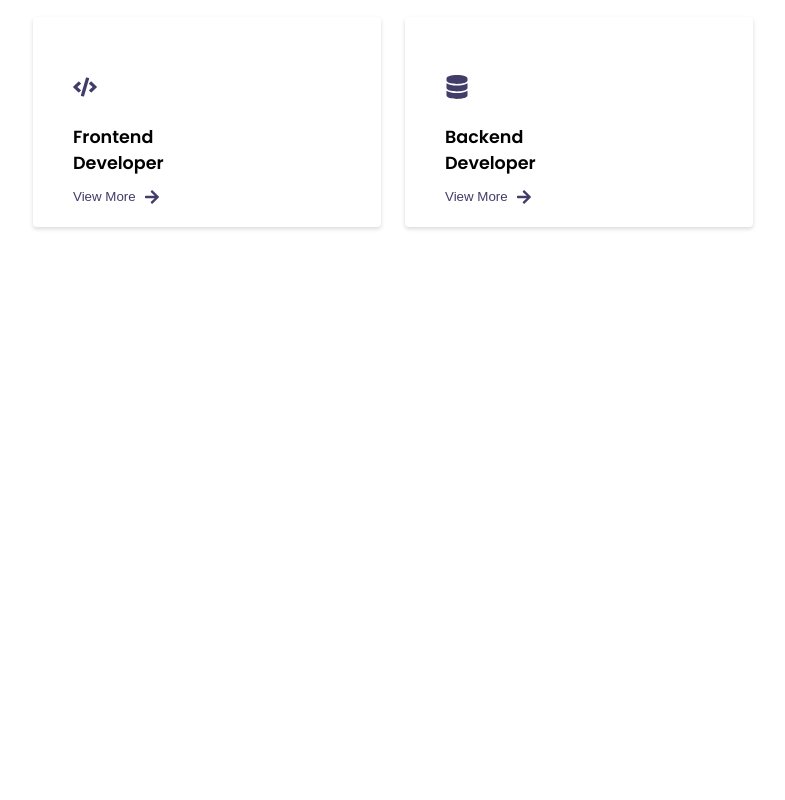
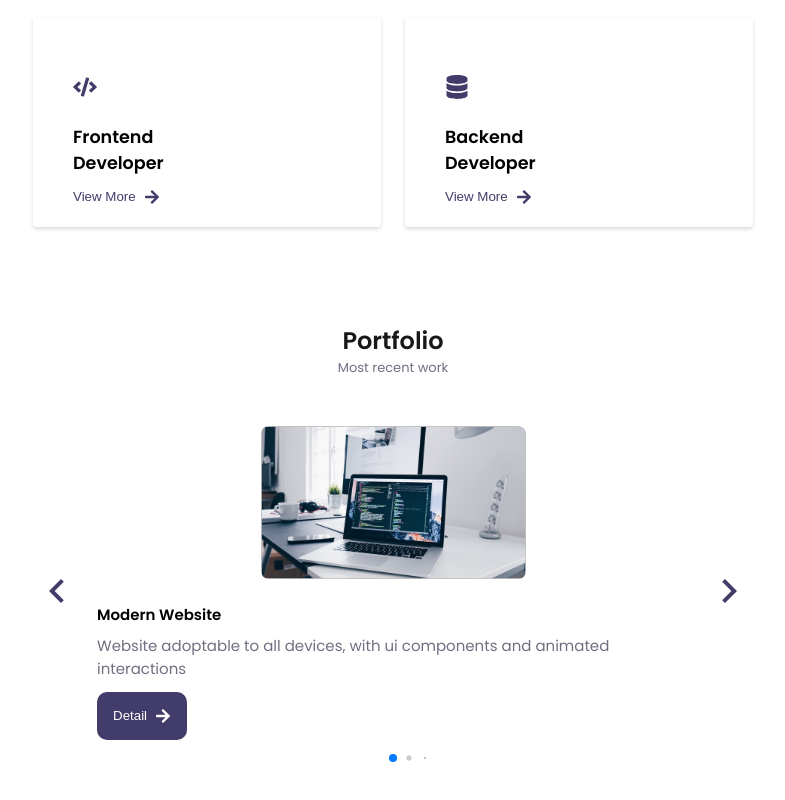
Before and after one commit to iqbalseptyan/react-portfolio, a React (Create React App) app: page / in a window 1280 px wide. Shown: the part 2041-2841 px from the top of the page, without its empty margins (15-800 px from the left). Before the commit the page ends 2380 px from the top, so only its background shows below. Built offline with nearby package versions, Linux system fonts and the light colour scheme.

Commit message:
add portfolio

```diff
--- a/src/App.css
+++ b/src/App.css
@@ -72,3 +72,8 @@ body {
   font-size: var(--normal-font-size);
   background-color: var(--white-color);
 }
+
+.swiper-button-next,
+.swiper-container-rtl .swiper-button-prev {
+  color: black;
+}
--- a/src/App.js
+++ b/src/App.js
@@ -2,6 +2,7 @@ import "./App.css";
 import About from "./components/About/About";
 import Home from "./components/Home/Home";
 import Navbar from "./components/Navbar/Navbar";
+import Portfolio from "./components/Portfolio/Portfolio";
 import Services from "./components/Services/Services";
 import Skills from "./components/Skills/Skills";
 
@@ -13,6 +14,7 @@ function App() {
       <About />
       <Skills />
       <Services />
+      <Portfolio />
     </>
   );
 }
--- a/src/components/Portfolio/Portfolio.jsx
+++ b/src/components/Portfolio/Portfolio.jsx
@@ -1,35 +1,129 @@
-import React from "react";
-// import Swiper JS
+import React, { useRef } from "react";
+import { Section, SectionSubtitle, SectionTitle } from "../GlobalElements";
+import {
+  PortfolioDescription,
+  ContainerPortfolio,
+  PortfolioData,
+  PortfolioImg,
+  PortfolioTitle,
+  PortfolioContent,
+  SwiperButtonNext,
+  SwiperIcon,
+  SwiperButtonPrev,
+  SwiperNavigation,
+} from "./PortfolioElements";
+import { Button, ButtonFlex, ButtonIcon } from "../ButtonElements";
+import image from "../../images/Image.png";
+import { FaArrowRight } from "react-icons/fa";
+import { MdKeyboardArrowLeft, MdKeyboardArrowRight } from "react-icons/md";
 import { Swiper, SwiperSlide } from "swiper/react";
-// import Swiper styles
+import SwiperCore, { Navigation, Pagination } from "swiper/core";
 import "swiper/swiper-bundle.css";
 import "swiper/components/navigation/navigation.min.css";
+import "swiper/components/pagination/pagination.min.css";
 
-// import Swiper core and required modules
-import SwiperCore, { Navigation, Pagination } from "swiper/core";
+SwiperCore.use([Navigation, Pagination]);
 
-// install Swiper modules
-SwiperCore.use([Navigation, Pagination]);
 const Portfolio = () => {
+  const prevRef = useRef(null);
+  const nextRef = useRef(null);
+
   return (
-    <>
+    <Section>
+      <SectionTitle>Portfolio</SectionTitle>
+      <SectionSubtitle>Most recent work</SectionSubtitle>
+      <ContainerPortfolio>
         <Swiper
-        navigation={true}
+          loop
+          navigation={{
+            prevEl: prevRef.current,
+            nextEl: nextRef.current,
+          }}
+          onBeforeInit={(swiper) => {
+            swiper.params.navigation.prevEl = prevRef.current;
+            swiper.params.navigation.nextEl = nextRef.current;
+            swiper.navigation.update();
+          }}
           pagination={{
             dynamicBullets: true,
           }}
         >
-        <SwiperSlide>Slide 1</SwiperSlide>
-        <SwiperSlide>Slide 2</SwiperSlide>
-        <SwiperSlide>Slide 3</SwiperSlide>
-        <SwiperSlide>Slide 4</SwiperSlide>
-        <SwiperSlide>Slide 5</SwiperSlide>
-        <SwiperSlide>Slide 6</SwiperSlide>
-        <SwiperSlide>Slide 7</SwiperSlide>
-        <SwiperSlide>Slide 8</SwiperSlide>
-        <SwiperSlide>Slide 9</SwiperSlide>
+          <SwiperSlide>
+            <PortfolioContent>
+              <PortfolioImg src={image} />
+              <PortfolioData>
+                <PortfolioTitle>Modern Website</PortfolioTitle>
+                <PortfolioDescription>
+                  Website adoptable to all devices, with ui components and
+                  animated interactions
+                </PortfolioDescription>
+                <Button>
+                  <ButtonFlex>
+                    Detail
+                    <ButtonIcon>
+                      <FaArrowRight />
+                    </ButtonIcon>
+                  </ButtonFlex>
+                </Button>
+              </PortfolioData>
+            </PortfolioContent>
+          </SwiperSlide>
+          <SwiperSlide>
+            <PortfolioContent>
+              <PortfolioImg src={image} />
+              <PortfolioData>
+                <PortfolioTitle>Modern Website</PortfolioTitle>
+                <PortfolioDescription>
+                  Website adoptable to all devices, with ui components and
+                  animated interactions
+                </PortfolioDescription>
+                <Button>
+                  <ButtonFlex>
+                    Detail
+                    <ButtonIcon>
+                      <FaArrowRight />
+                    </ButtonIcon>
+                  </ButtonFlex>
+                </Button>
+              </PortfolioData>
+            </PortfolioContent>
+          </SwiperSlide>
+          <SwiperSlide>
+            <PortfolioContent>
+              <PortfolioImg src={image} />
+              <PortfolioData>
+                <PortfolioTitle>Modern Website</PortfolioTitle>
+                <PortfolioDescription>
+                  Website adoptable to all devices, with ui components and
+                  animated interactions
+                </PortfolioDescription>
+                <Button>
+                  <ButtonFlex>
+                    Detail
+                    <ButtonIcon>
+                      <FaArrowRight />
+                    </ButtonIcon>
+                  </ButtonFlex>
+                </Button>
+              </PortfolioData>
+            </PortfolioContent>
+          </SwiperSlide>
+
+          <SwiperNavigation>
+            <SwiperButtonPrev ref={prevRef}>
+              <SwiperIcon>
+                <MdKeyboardArrowLeft />
+              </SwiperIcon>
+            </SwiperButtonPrev>
+            <SwiperButtonNext ref={nextRef}>
+              <SwiperIcon>
+                <MdKeyboardArrowRight />
+              </SwiperIcon>
+            </SwiperButtonNext>
+          </SwiperNavigation>
         </Swiper>
-    </>
+      </ContainerPortfolio>
+    </Section>
   );
 };
 
--- a/src/components/Portfolio/PortfolioElements.jsx
+++ b/src/components/Portfolio/PortfolioElements.jsx
@@ -0,0 +1,58 @@
+import styled from "styled-components";
+import { Container, Grid } from "../GlobalElements";
+
+export const ContainerPortfolio = styled(Container)``;
+
+export const PortfolioContent = styled(Grid)`
+  padding: 0 2.5rem;
+`;
+
+export const PortfolioImg = styled.img`
+  width: 265px;
+  border-radius: 0.5rem;
+  justify-self: center;
+`;
+export const PortfolioData = styled.div`
+  margin-bottom: var(--mb-2);
+`;
+
+export const PortfolioTitle = styled.h1`
+  color: var(--black-color);
+  font-size: var(--h3-font-size);
+  margin-bottom: var(--mb-0-5);
+`;
+
+export const PortfolioDescription = styled.p`
+  color: var(--grey-color);
+  margin-bottom: var(--mb-0-75);
+`;
+
+export const SwiperNavigation = styled.div`
+  display: flex;
+  position: absolute;
+  align-items: center;
+  justify-content: space-between;
+  height: 100%;
+  top: 0;
+  left: 0;
+  right: 0;
+  bottom: 0;
+  cursor: pointer;
+  z-index: 100;
+  transition: 0.3s;
+`;
+
+export const SwiperButtonPrev = styled.div`
+  cursor: pointer;
+  left: -0.5rem;
+`;
+
+export const SwiperButtonNext = styled.div`
+  cursor: pointer;
+  right: -0.5rem;
+`;
+
+export const SwiperIcon = styled.div`
+  font-size: 3rem;
+  color: var(--dark-purple-color);
+`;
```
Also changed, not shown: src/images/Image.png (added). Lines whose indentation alone changed are shown as unchanged.
